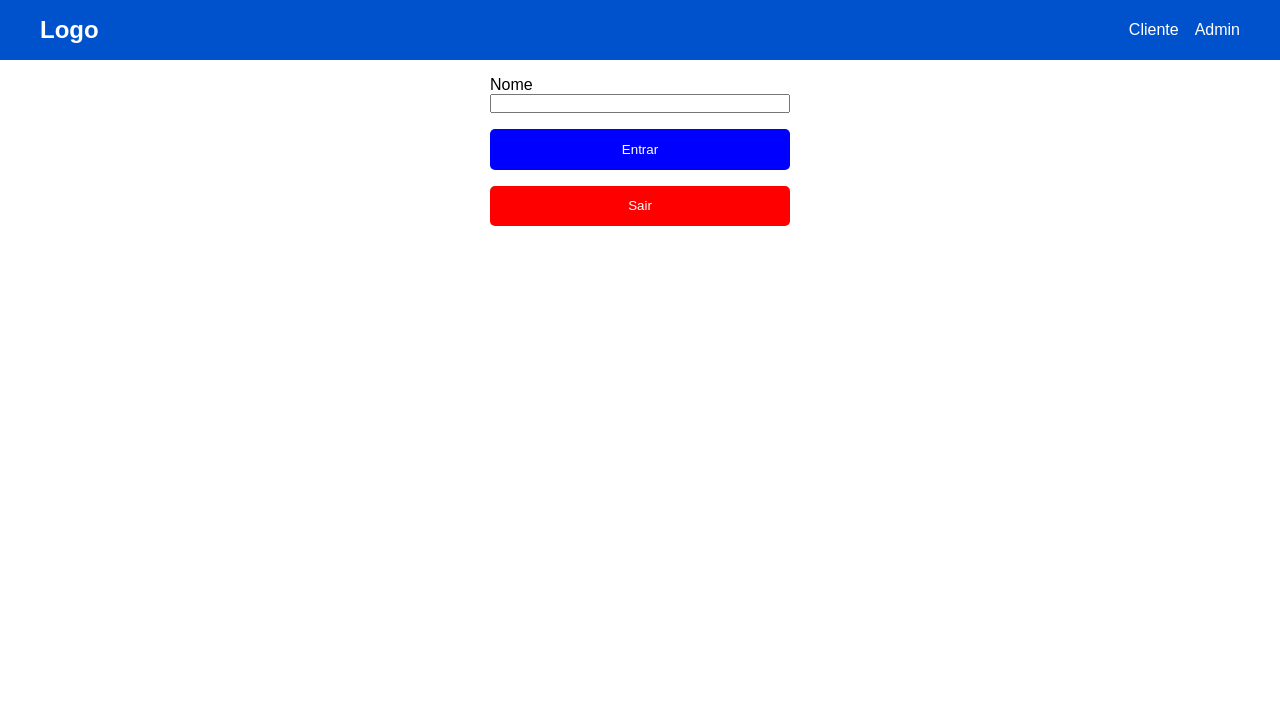
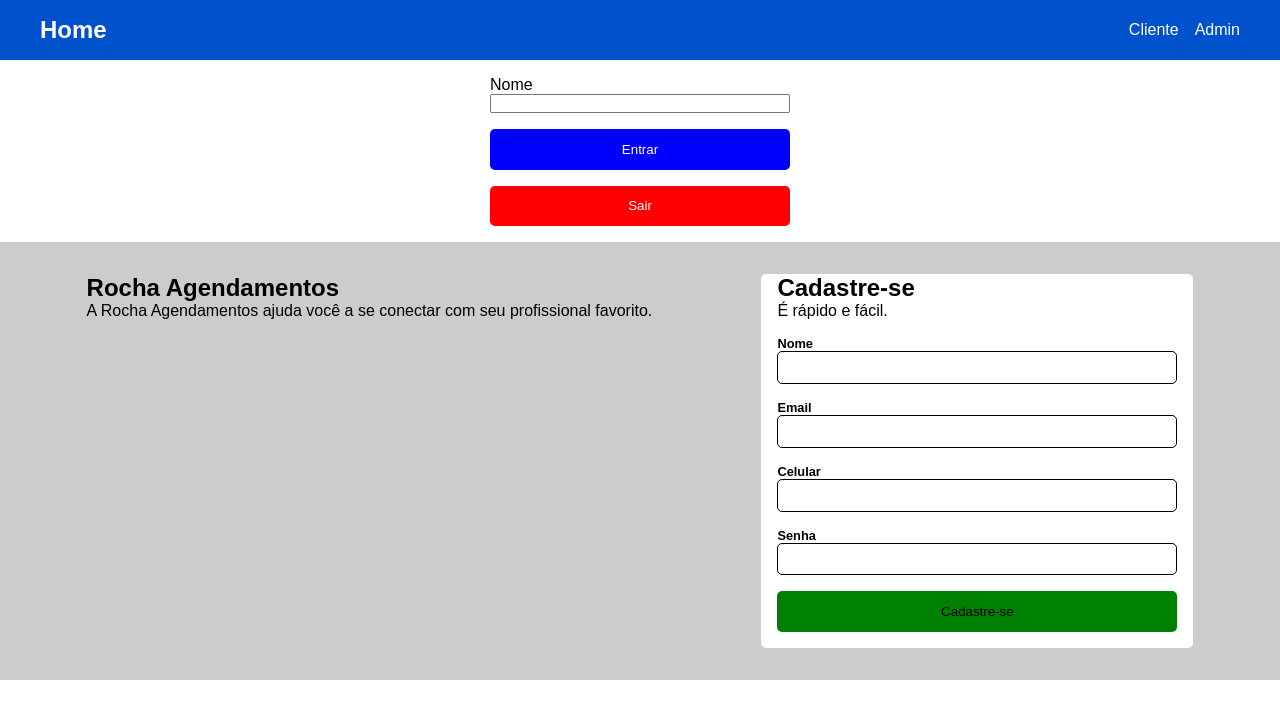
Before and after one commit to lucasrochabz/rocha-agendamentos, a React (Vite) app: page / in a window 1280 px wide. Shown: the top 718 px of the page. Built offline with nearby package versions, Linux system fonts and the light colour scheme.

Commit message:
Add componente de criar conta

```diff
--- a/src/components/Header/Header.jsx
+++ b/src/components/Header/Header.jsx
@@ -8,7 +8,7 @@ export const Header = () => {
       <header className="header-bg">
         <div className="header">
           <Link className="logo" to="/">
-            <h2>Logo</h2>
+            <h2>Home</h2>
           </Link>
           <nav>
             <ul className="navegacao">
--- a/src/pages/LoginPage/LoginPage.css
+++ b/src/components/Register/Register.css
@@ -1,6 +1,8 @@
 .create-user {
   background-color: #ccc;
   padding: 2rem;
+  display: flex;
+  justify-content: space-around;
 }
 
 .create-user-form {
@@ -26,6 +28,7 @@
 }
 
 .btn-register {
+  cursor: pointer;
   margin: 1rem 0;
   background-color: green;
   border: none;
--- a/src/pages/LoginPage/LoginPage.jsx
+++ b/src/components/Register/Register.jsx
@@ -1,13 +1,19 @@
-import './LoginPage.css';
+import './Register.css';
 
-export const LoginPage = () => {
+export const Register = () => {
   return (
     <>
-      <h2>Cadastre-se</h2>
-      <p>É rápido e fácil. ref width 432</p>
-
       <div className="create-user">
+        <div className="register-content">
+          <h2>Rocha Agendamentos</h2>
+          <p>
+            A Rocha Agendamentos ajuda você a se conectar com seu profissional
+            favorito.
+          </p>
+        </div>
         <form className="create-user-form">
+          <h2>Cadastre-se</h2>
+          <p>É rápido e fácil.</p>
           <label htmlFor="nome">Nome</label>
           <input type="text" id="nome" className="nome" />
 
--- a/src/main.jsx
+++ b/src/main.jsx
@@ -5,7 +5,7 @@ import { HomePage } from './pages/HomePage/HomePage';
 import { ClientePage } from './pages/ClientePage/ClientePage.jsx';
 import { App } from './App.jsx';
 import { AdminPage } from './pages/AdminPage/AdminPage.jsx';
-import { LoginPage } from './pages/LoginPage/LoginPage.jsx';
+import { Register } from './components/Register/Register.jsx';
 // import './index.css';
 
 const router = createBrowserRouter([
@@ -21,10 +21,6 @@ const router = createBrowserRouter([
     path: '/admin',
     element: <AdminPage />,
   },
-  {
-    path: '/registrar',
-    element: <LoginPage />,
-  },
 ]);
 
 ReactDOM.createRoot(document.getElementById('root')).render(
--- a/src/pages/HomePage/HomePage.jsx
+++ b/src/pages/HomePage/HomePage.jsx
@@ -1,6 +1,7 @@
 import { useState } from 'react';
 import { Header } from '../../components/Header/Header';
 import './HomePage.css';
+import { Register } from '../../components/Register/Register';
 
 export const HomePage = () => {
   const [nome, setNome] = useState('');
@@ -36,6 +37,8 @@ export const HomePage = () => {
           </button>
         </form>
       </main>
+
+      <Register />
     </>
   );
 };
```
